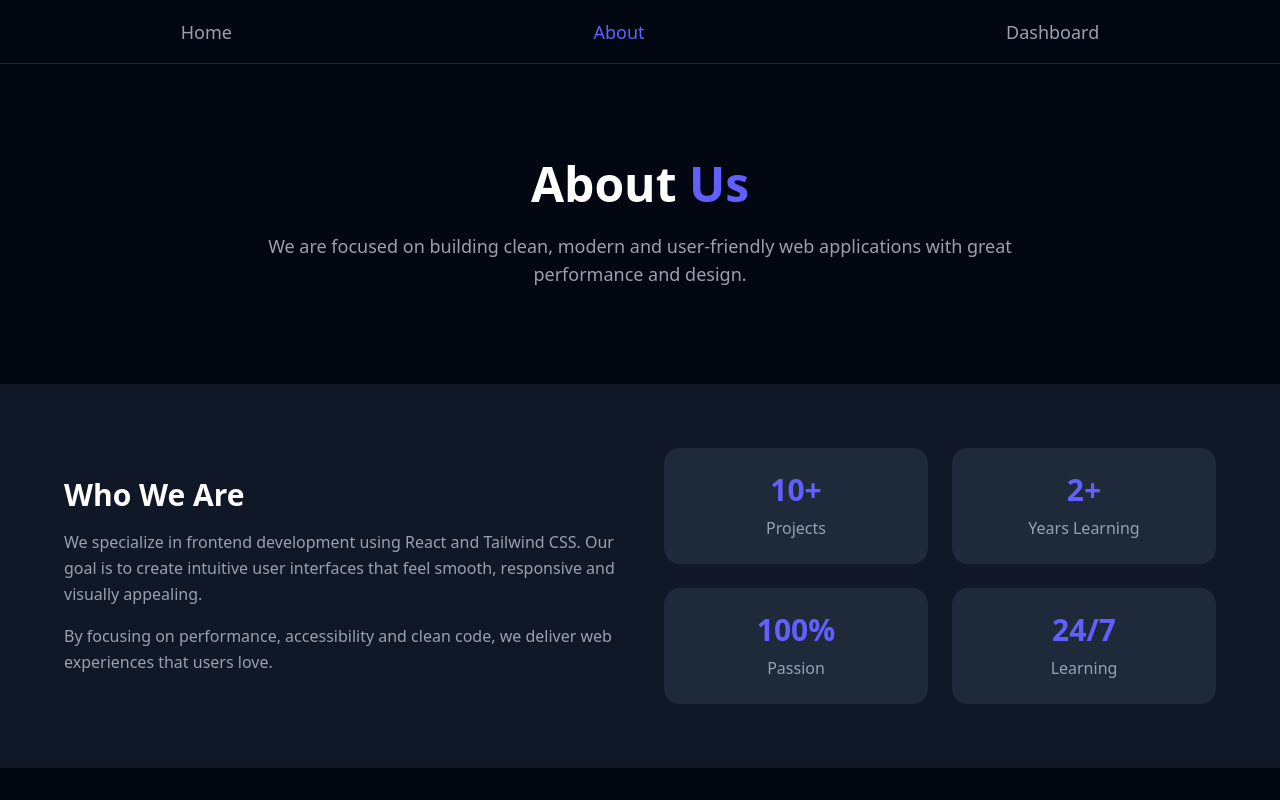
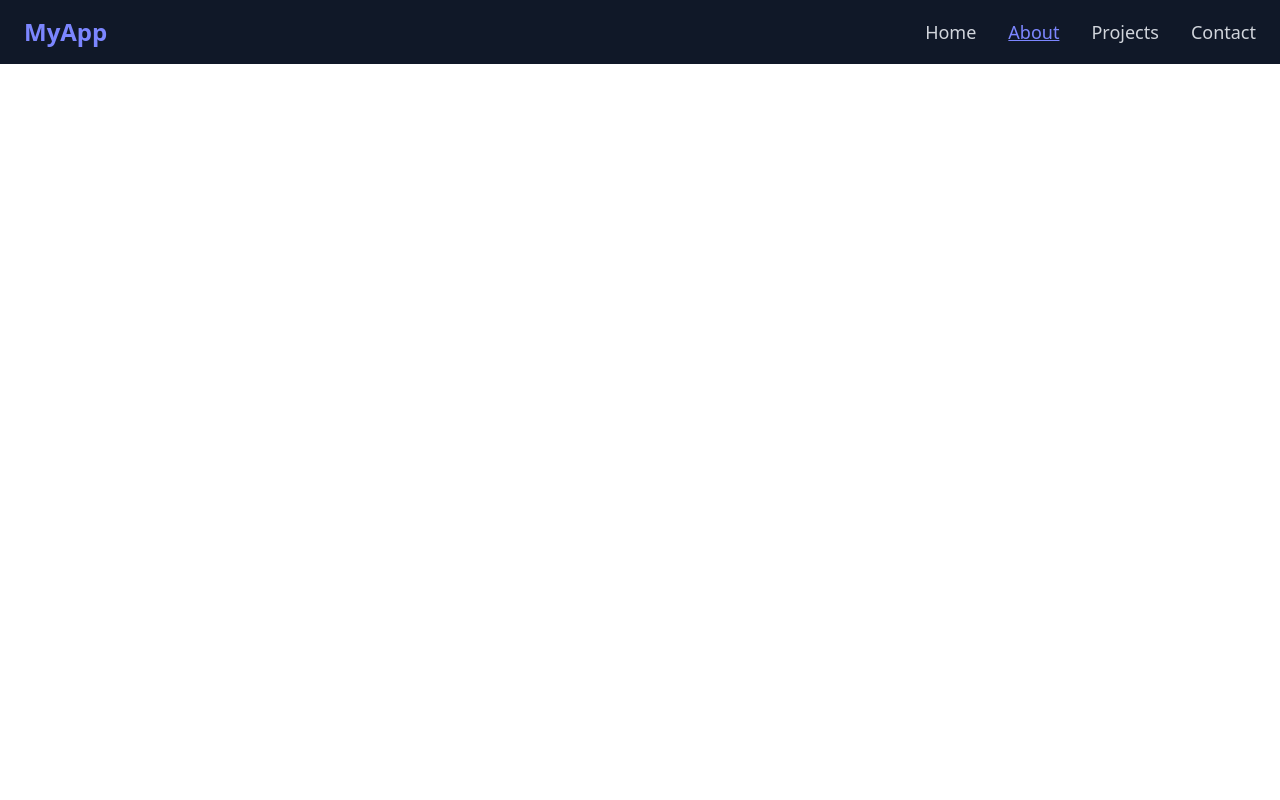
Before and after one commit to ritam-g/web-experiments, a React (Vite) app in the folder vite-project/: page /about in a window 1280 px wide. Built offline with nearby package versions, Linux system fonts and the light colour scheme.

Commit message:
working on BrowserRouter

```diff
--- a/vite-project/src/App.jsx
+++ b/vite-project/src/App.jsx
@@ -1,23 +1,16 @@
-
+import React from 'react'
+import Nav from './components/Nav'
 import { Route, Routes } from 'react-router-dom'
-import Home from './components/Home'
-import About from './components/About'
-import Navbar from './components/Navbar'
-import Dashboar from './components/Dashboar'
-import Ele from './components/Ele'
+import Home from './Pages/Home'
 
 function App() {
   return (
-    <div className='bg-gray-600 h-screen w-screen overflow-x-hidden'>
-      <Navbar/>
-      <Routes>
-        <Route path='/' element={<Home/>} />
-        <Route path='/about' element={<About/>} />
-        <Route path="/dash" element={<Dashboar/>}>
-            <Route path="profile" element={<Ele/>}/>
-        </Route>
-      </Routes>
-    </div>
+    <>
+    <Nav/>
+    <Routes>
+      <Route path='/' element={<Home/>} />
+    </Routes>
+    </>
   )
 }
 
--- /dev/null
+++ b/vite-project/src/Pages/Home.jsx
@@ -0,0 +1,11 @@
+import React from 'react'
+
+function Home() {
+  return (
+    <div>
+      <h1>i am home page</h1>
+    </div>
+  )
+}
+
+export default Home
--- a/vite-project/src/components/About.jsx
+++ /dev/null
@@ -1,68 +0,0 @@
-function About() {
-  return (
-    <div className="min-h-screen bg-gray-950 text-white">
-
-      {/* About Header */}
-      <section className="text-center px-6 py-24">
-        <h1 className="text-4xl md:text-5xl font-extrabold">
-          About <span className="text-indigo-500">Us</span>
-        </h1>
-
-        <p className="mt-6 max-w-3xl mx-auto text-gray-400 text-lg">
-          We are focused on building clean, modern and user-friendly
-          web applications with great performance and design.
-        </p>
-      </section>
-
-      {/* About Content */}
-      <section className="px-8 py-16 bg-gray-900">
-        <div className="max-w-6xl mx-auto grid gap-12 md:grid-cols-2 items-center">
-
-          {/* Text */}
-          <div>
-            <h2 className="text-3xl font-bold mb-4">
-              Who We Are
-            </h2>
-            <p className="text-gray-400 leading-relaxed">
-              We specialize in frontend development using React and Tailwind CSS.
-              Our goal is to create intuitive user interfaces that feel smooth,
-              responsive and visually appealing.
-            </p>
-
-            <p className="text-gray-400 leading-relaxed mt-4">
-              By focusing on performance, accessibility and clean code,
-              we deliver web experiences that users love.
-            </p>
-          </div>
-
-          {/* Stats / Highlights */}
-          <div className="grid grid-cols-2 gap-6">
-            <div className="bg-gray-800 rounded-2xl p-6 text-center hover:scale-105 transition">
-              <h3 className="text-3xl font-bold text-indigo-500">10+</h3>
-              <p className="text-gray-400 mt-2">Projects</p>
-            </div>
-
-            <div className="bg-gray-800 rounded-2xl p-6 text-center hover:scale-105 transition">
-              <h3 className="text-3xl font-bold text-indigo-500">2+</h3>
-              <p className="text-gray-400 mt-2">Years Learning</p>
-            </div>
-
-            <div className="bg-gray-800 rounded-2xl p-6 text-center hover:scale-105 transition">
-              <h3 className="text-3xl font-bold text-indigo-500">100%</h3>
-              <p className="text-gray-400 mt-2">Passion</p>
-            </div>
-
-            <div className="bg-gray-800 rounded-2xl p-6 text-center hover:scale-105 transition">
-              <h3 className="text-3xl font-bold text-indigo-500">24/7</h3>
-              <p className="text-gray-400 mt-2">Learning</p>
-            </div>
-          </div>
-
-        </div>
-      </section>
-
-    </div>
-  );
-}
-
-export default About;
--- a/vite-project/src/components/Dashboar.jsx
+++ /dev/null
@@ -1,29 +0,0 @@
-import React from "react";
-import { Outlet } from "react-router-dom";
-
-function Dashboar() {
-  return (
-    <div className="min-h-screen bg-gray-950 text-white flex flex-col">
-
-      {/* Dashboar Header */}
-      <header className="px-8 py-6 border-b border-gray-800">
-        <h1 className="text-3xl font-bold">
-          Dashboar
-        </h1>
-        <p className="text-gray-400 mt-1">
-          Manage your data and view insights here
-        </p>
-      </header>
-
-      {/* Dashboar Content */}
-      <main className="flex-1 p-8 bg-gray-900">
-        <div className="bg-gray-800 rounded-2xl p-6 min-h-[300px]">
-          <Outlet />
-        </div>
-      </main>
-
-    </div>
-  );
-}
-
-export default Dashboar;
--- a/vite-project/src/components/Ele.jsx
+++ /dev/null
@@ -1,11 +0,0 @@
-import React from 'react'
-
-function Ele() {
-  return (
-    <div>
-      <h1>ele</h1>
-    </div>
-  )
-}
-
-export default Ele
--- a/vite-project/src/components/Home.jsx
+++ /dev/null
@@ -1,66 +0,0 @@
-function Home() {
-  return (
-    <div className="Home min-h-screen bg-gray-950 text-white ">
-
-      {/* Hero Section */}
-      <section className="flex flex-col items-center justify-center text-center px-6 py-28">
-        <h1 className="text-4xl md:text-6xl font-extrabold leading-tight">
-          Welcome to <span className="text-indigo-500">Your App</span>
-        </h1>
-
-        <p className="mt-6 max-w-2xl text-gray-400 text-lg">
-          Build fast, modern and responsive web applications using
-          React and Tailwind CSS.
-        </p>
-
-        <div className="mt-8 flex gap-4">
-          <button className="px-6 py-3 bg-indigo-600 rounded-xl hover:bg-indigo-500 transition">
-            Get Started
-          </button>
-          <button className="px-6 py-3 border border-gray-700 rounded-xl hover:bg-gray-800 transition">
-            Learn More
-          </button>
-        </div>
-      </section>
-
-      {/* Features Section */}
-      <section className="px-8 py-20 bg-gray-900">
-        <h2 className="text-3xl font-bold text-center mb-12">
-          What You’ll Get
-        </h2>
-
-        <div className="grid gap-8 md:grid-cols-3">
-          <div className="p-6 bg-gray-800 rounded-2xl hover:scale-105 transition">
-            <h3 className="text-xl font-semibold mb-3 text-indigo-400">
-              Clean UI
-            </h3>
-            <p className="text-gray-400">
-              Minimal and modern user interface for better UX.
-            </p>
-          </div>
-
-          <div className="p-6 bg-gray-800 rounded-2xl hover:scale-105 transition">
-            <h3 className="text-xl font-semibold mb-3 text-indigo-400">
-              Responsive
-            </h3>
-            <p className="text-gray-400">
-              Works perfectly on mobile, tablet and desktop.
-            </p>
-          </div>
-
-          <div className="p-6 bg-gray-800 rounded-2xl hover:scale-105 transition">
-            <h3 className="text-xl font-semibold mb-3 text-indigo-400">
-              Fast Performance
-            </h3>
-            <p className="text-gray-400">
-              Optimized and lightweight components.
-            </p>
-          </div>
-        </div>
-      </section>
-
-    </div>
-  );
-}
-
-export default Home;
--- /dev/null
+++ b/vite-project/src/components/Nav.jsx
@@ -0,0 +1,75 @@
+import { NavLink } from "react-router-dom";
+
+function Nav() {
+  return (
+    <div className="w-full bg-gray-900 text-white">
+      <div className="max-w-7xl mx-auto px-6 py-4 flex justify-between items-center">
+
+        {/* Logo */}
+        <h1 className="text-2xl font-bold text-indigo-400">
+          MyApp
+        </h1>
+
+        {/* NavLinks */}
+        <ul className="flex gap-8 text-lg">
+
+          <li>
+            <NavLink
+              to="/"
+              className={({ isActive }) =>
+                `hover:text-indigo-400 ${
+                  isActive ? "text-indigo-400 underline" : "text-gray-300"
+                }`
+              }
+            >
+              Home
+            </NavLink>
+          </li>
+
+          <li>
+            <NavLink
+              to="/about"
+              className={({ isActive }) =>
+                `hover:text-indigo-400 ${
+                  isActive ? "text-indigo-400 underline" : "text-gray-300"
+                }`
+              }
+            >
+              About
+            </NavLink>
+          </li>
+
+          <li>
+            <NavLink
+              to="/projects"
+              className={({ isActive }) =>
+                `hover:text-indigo-400 ${
+                  isActive ? "text-indigo-400 underline" : "text-gray-300"
+                }`
+              }
+            >
+              Projects
+            </NavLink>
+          </li>
+
+          <li>
+            <NavLink
+              to="/contact"
+              className={
+                ({ isActive }) =>
+                `hover:text-indigo-400 ${
+                  isActive ? "text-indigo-400 underline" : "text-gray-300"
+                }`
+              }
+            >
+              Contact
+            </NavLink>
+          </li>
+
+        </ul>
+      </div>
+    </div>
+  );
+}
+
+export default Nav;
--- a/vite-project/src/components/Navbar.jsx
+++ /dev/null
@@ -1,43 +0,0 @@
-import React from 'react'
-import { NavLink } from 'react-router-dom'
-
-function Navbar() {
-  return (
-    <div className="h-[4rem] bg-gray-950 text-white flex items-center justify-around border-b border-gray-800">
-
-      <NavLink
-        to="/"
-        className={({ isActive }) =>
-          `text-lg font-medium transition
-          ${isActive ? "text-indigo-500" : "text-gray-400 hover:text-white"}`
-        }
-
-      >
-        Home
-      </NavLink>
-
-      <NavLink
-        to="/about"
-        className={({ isActive }) =>
-          `text-lg font-medium transition
-          ${isActive ? "text-indigo-500" : "text-gray-400 hover:text-white"}`
-        }
-      >
-        About
-      </NavLink>
-
-      <NavLink
-        to="/dash"
-        className={({ isActive }) =>
-          `text-lg font-medium transition
-          ${isActive ? "text-indigo-500" : "text-gray-400 hover:text-white"}`
-        }
-      >
-        Dashboard
-      </NavLink>
-
-    </div>
-  )
-}
-
-export default Navbar
--- a/vite-project/src/main.jsx
+++ b/vite-project/src/main.jsx
@@ -2,10 +2,12 @@
 import { createRoot } from 'react-dom/client'
 import './index.css'
 import App from './App.jsx'
-import { BrowserRouter } from 'react-router-dom'
+import { BrowserRouter } from "react-router-dom";
 
 createRoot(document.getElementById('root')).render(
-    <BrowserRouter><App /></BrowserRouter>
 
+    <BrowserRouter>
+    <App />
+    </BrowserRouter>
 
 )
```
